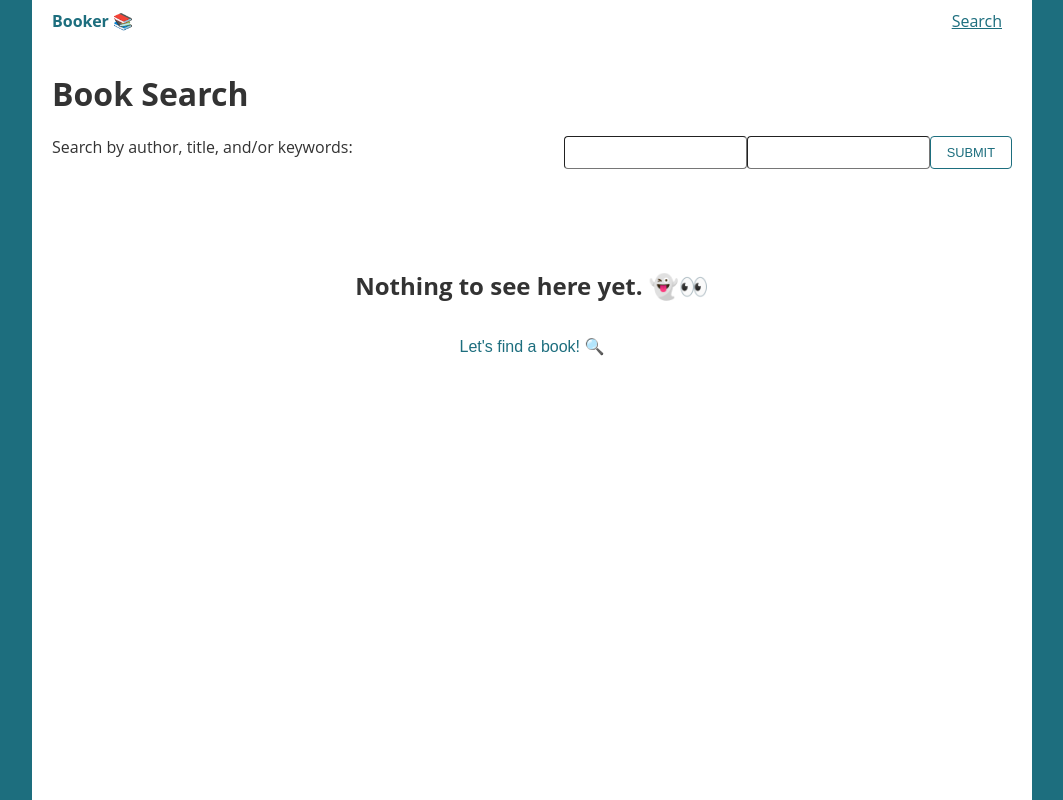
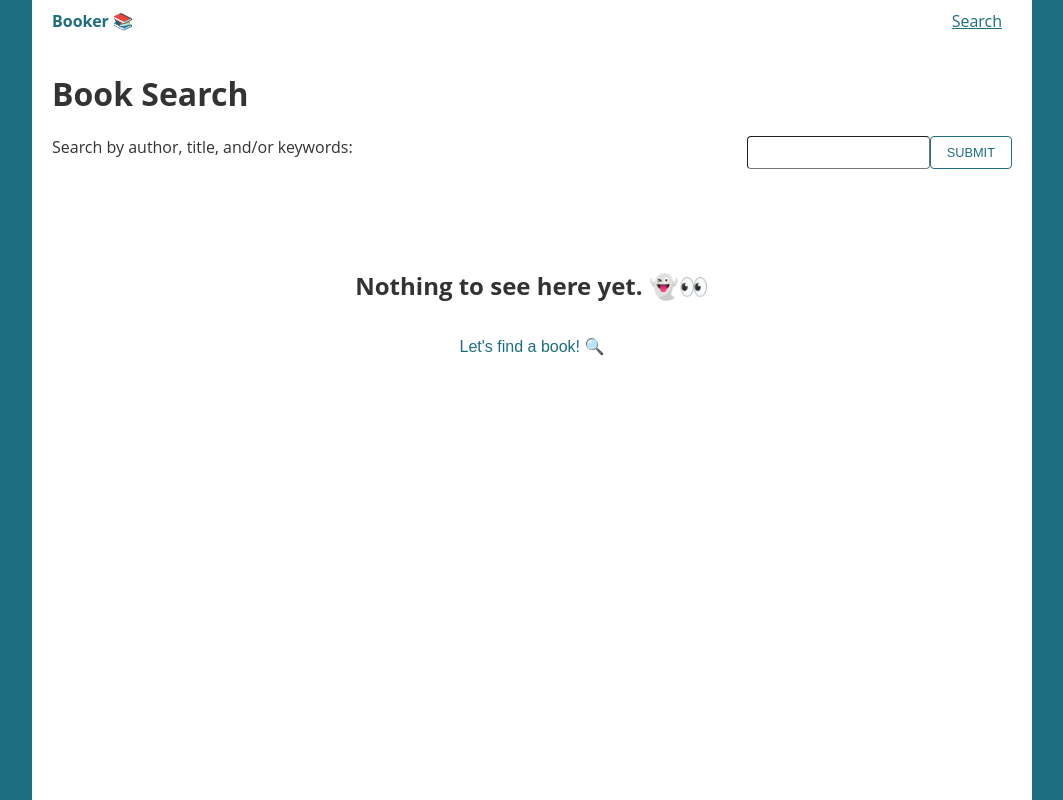
Before and after one commit to keshumake/mmc6145-3-3-shumake-kaitlin, a React (Vite) app: page /search in a window 1280 px wide. Shown: the whole page, without its empty margins (108-1171 px from the left). Built offline with nearby package versions, Linux system fonts and the light colour scheme.

Commit message:
added value and onChange props

```diff
--- a/src/pages/search/index.jsx
+++ b/src/pages/search/index.jsx
@@ -42,13 +42,14 @@ export default function Search() {
         <label htmlFor="book-search">Search by author, title, and/or keywords:</label>
         <div ref={inputDivRef}>
           {/* TODO: add value and onChange props to the input element based on query/setQuery */
-          <input type="text" value={query} onChange={e => setQuery(e.query.Search)} />
         }
           <input
             ref={inputRef}
             type="text"
             name="book-search"
             id="book-search"
+            value={query}
+            onChange={e => setQuery(e.query.Search)}
             />
           <button type="submit">Submit</button>
         </div>
```
